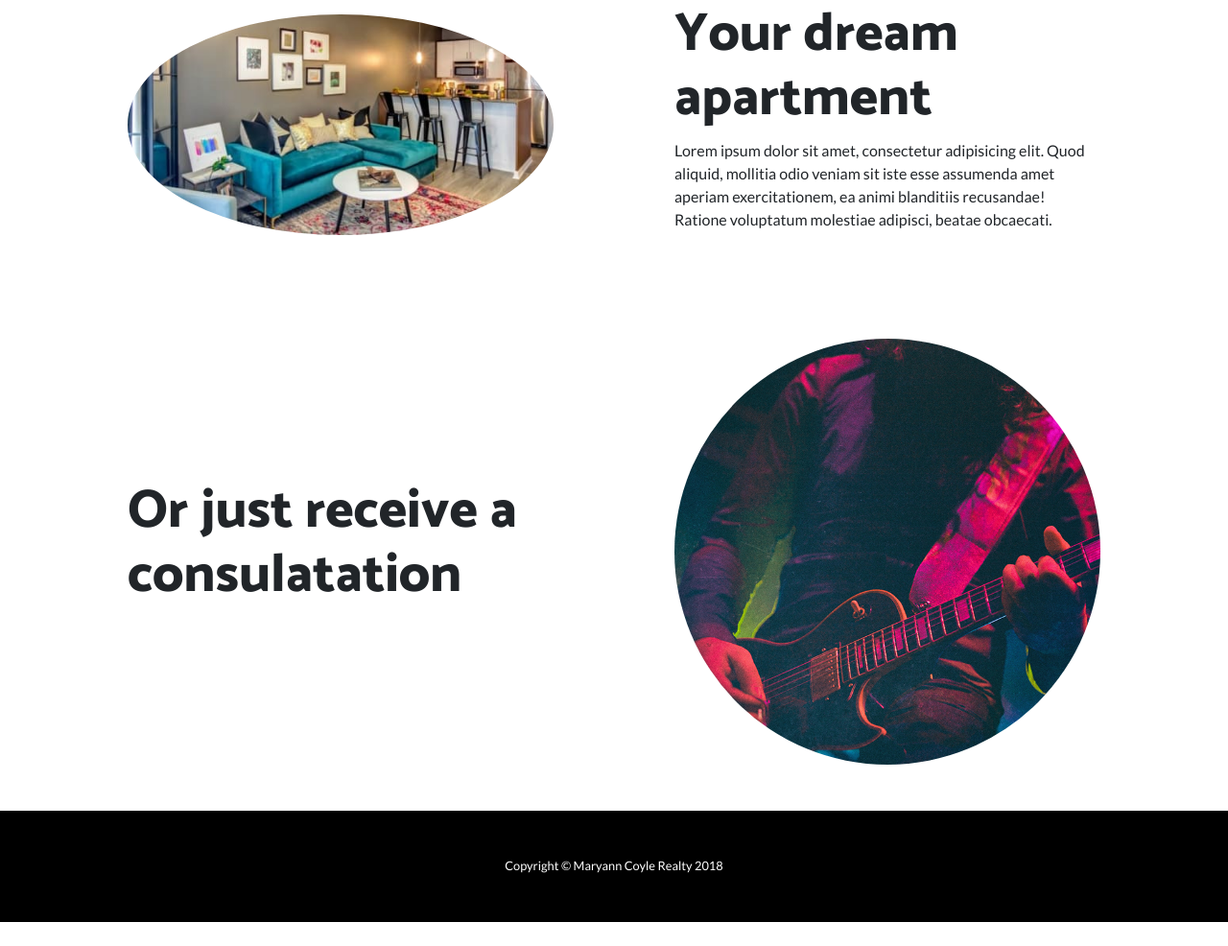
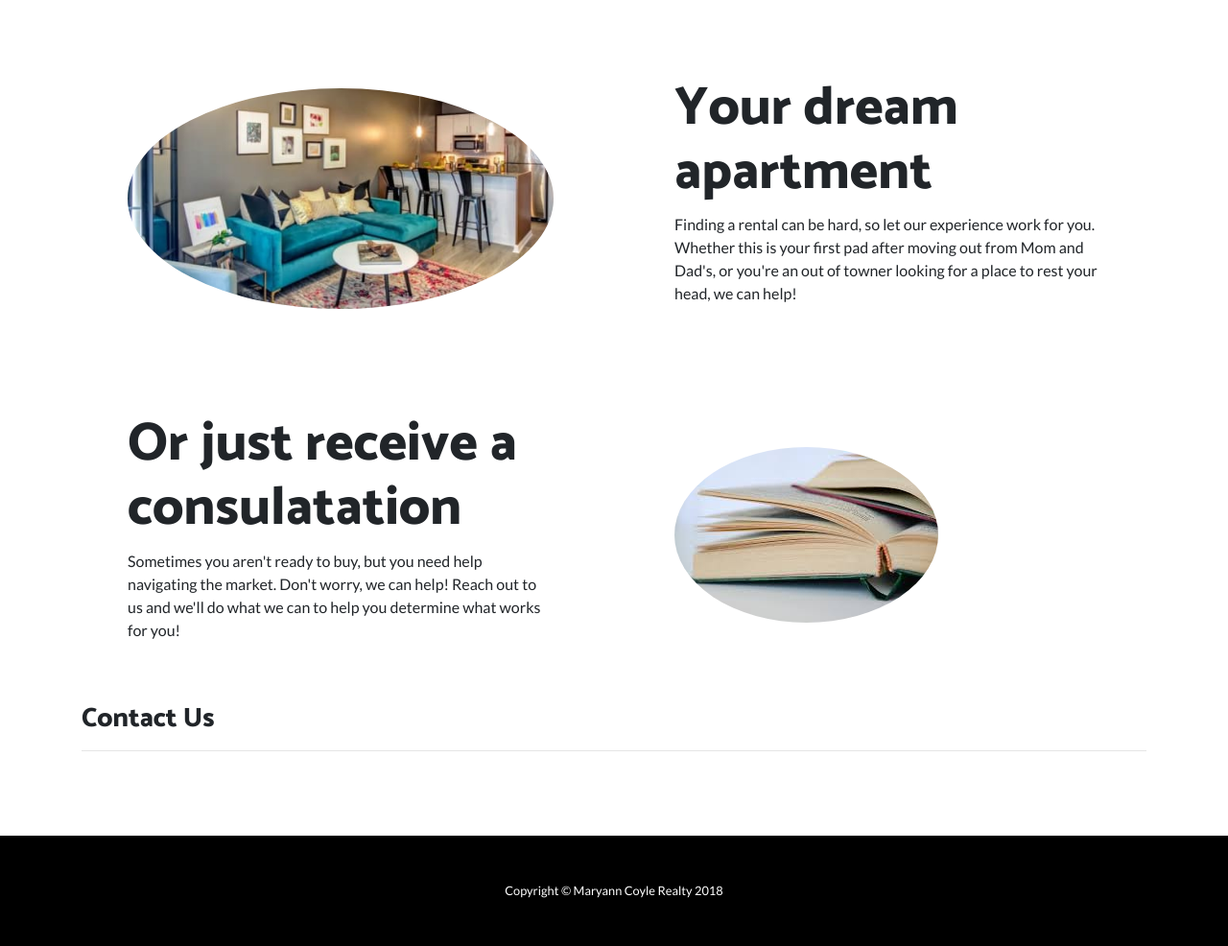
Before and after one commit to icampbeloswego/sample-site, a website: page index.html in a window 1280 px wide. Shown: the part 1041-2027 px from the top of the page at 96% size. Before the commit the page ends 2002 px from the top, so only its background shows below. Drawn offline with Linux system fonts and the light colour scheme.

Commit message:
Added new <p> content and replaced last stock image. Added empty place holder contact section

```diff
--- a/index.html
+++ b/index.html
@@ -52,7 +52,7 @@
       <div class="masthead-content">
         <div class="container">
           <h1 class="masthead-heading mb-0">Maryann Coyle Realty</h1>
-          <h2 class="masthead-subheading mb-0">Providing Realestate Solutions</h2>
+          <h2 class="masthead-subheading mb-0">Providing Realestate Solutions in the Hamden Area</h2>
           <!-- <a href="#" class="btn btn-primary btn-xl rounded-pill mt-5">Learn More</a> -->
         </div>
       </div>
@@ -72,7 +72,7 @@
           <div class="col-lg-6 order-lg-1">
             <div class="p-5">
               <h2 class="display-4">Find your dream home</h2>
-              <p>Lorem ipsum dolor sit amet, consectetur adipisicing elit. Quod aliquid, mollitia odio veniam sit iste esse assumenda amet aperiam exercitationem, ea animi blanditiis recusandae! Ratione voluptatum molestiae adipisci, beatae obcaecati.</p>
+              <p>At Maryann Coyle Realty, we provide you a personalized customer-driven buying experience. Let our knowledge of the Hamden area work for you.</p>
             </div>
           </div>
         </div>
@@ -90,7 +90,7 @@
           <div class="col-lg-6">
             <div class="p-5">
               <h2 class="display-4">Your dream apartment</h2>
-              <p>Lorem ipsum dolor sit amet, consectetur adipisicing elit. Quod aliquid, mollitia odio veniam sit iste esse assumenda amet aperiam exercitationem, ea animi blanditiis recusandae! Ratione voluptatum molestiae adipisci, beatae obcaecati.</p>
+              <p>Finding a rental can be hard, so let our experience work for you. Whether this is your first pad after moving out from Mom and Dad's, or you're an out of towner looking for a place to rest your head, we can help!</p>
             </div>
           </div>
         </div>
@@ -102,18 +102,51 @@
         <div class="row align-items-center">
           <div class="col-lg-6 order-lg-2">
             <div class="p-5">
-              <img class="img-fluid rounded-circle" src="img/03.jpg" alt="">
+              <img class="img-fluid rounded-circle" src="img/sample_consult.jpg" alt="">
             </div>
           </div>
           <div class="col-lg-6 order-lg-1">
             <div class="p-5">
               <h2 class="display-4">Or just receive a consulatation</h2>
-              <p></p>
+              <p>Sometimes you aren't ready to buy, but you need help navigating the market. Don't worry, we can help! Reach out to us and we'll do what we can to help you determine what works for you!</p>
             </div>
           </div>
         </div>
       </div>
     </section>
+
+	 <!-- Contact -->
+<div class="contact padding" id="contact">
+        <div class="container">
+          <b><h3>Contact Us</h3></b>
+          <hr>
+          <div class="row">
+            <center>
+
+              <div class="col-md-4 col-sm-4 col-xs-4">
+                <a href="mailto:samplemail@gmail.com" target="blank">
+                  <i class="contact-icon fa fa-envelope fa-5x"></i>
+                </a>
+                <br>
+              </div>
+
+              <div class="col-md-4 col-sm-4 col-xs-4">
+                <a href="facebook" target="blank">
+                  <i class="contact-icon fa fa-facebook fa-5x"></i>
+                </a>
+                <br>
+              </div>
+
+              <div class="col-md-4 col-sm-4 col-xs-4">
+                <a href="soemthing else?" target="blank">
+                  <i class="contact-icon fa fa-other fa-5x"></i>
+                </a>
+                <br>
+              </div>
+            </center>
+          </div>
+        </div>
+</div>
 
     <!-- Footer -->
     <footer class="py-5 bg-black">
```
Also changed, not shown: img/sample_consult.jpg (added).
